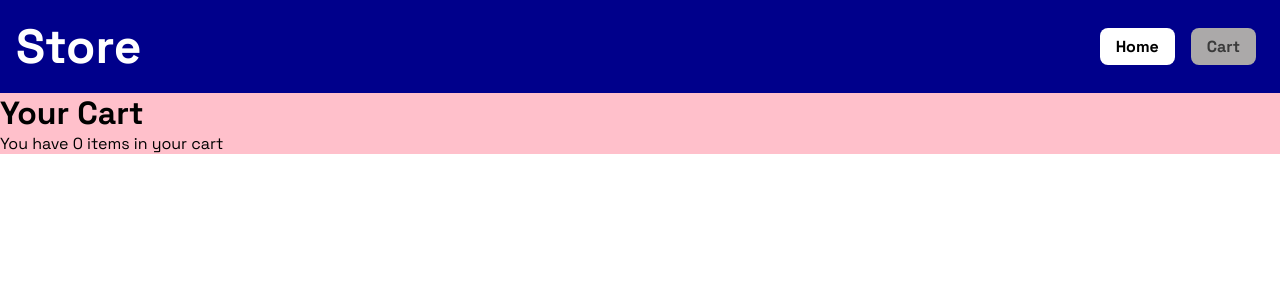
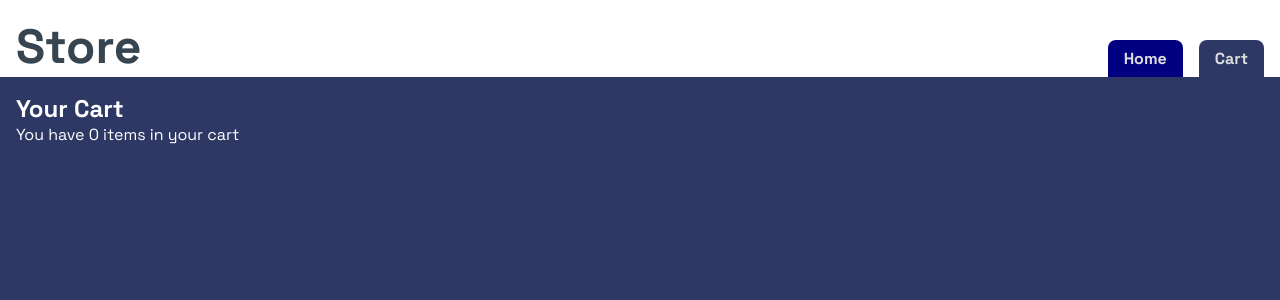
Before and after one commit to carisaelam/shopping-cart, a React (Vite) app: page /cart in a window 1280 px wide. Shown: the top 300 px of the page. Built offline with nearby package versions, Linux system fonts and the light colour scheme.

Commit message:
Update styling across site

```diff
--- a/src/App.module.css
+++ b/src/App.module.css
@@ -1,5 +1,5 @@
 .app__container {
-  background-color: pink;
+  background-color: #4A90E2;
   display: grid;
   place-content: center;
 }
--- a/src/components/CartCard/CartCard.jsx
+++ b/src/components/CartCard/CartCard.jsx
@@ -28,6 +28,7 @@ export default function CartCard({
       </div>
       <div className={style.button__container}>
         <button
+          className={style.remove__button}
           onClick={handleRemoveFromCart}
           data-testid="product__remove__from__cart"
         >
--- a/src/components/CartCard/CartCard.module.css
+++ b/src/components/CartCard/CartCard.module.css
@@ -42,3 +42,40 @@
   .button__container button:hover {
     cursor: pointer;
   }
+
+  .add__button {
+    padding: 0.5rem 1rem;
+    margin-bottom: 1rem;
+    border-radius: 0.5rem;
+    border: none;
+    background-color: rgb(12, 202, 12);
+    box-shadow: 0 0 5px grey;
+  }
+
+  .add__button:hover {
+    cursor: pointer;
+    background-color: hsl(120, 89%, 22%);
+    color: white;
+    box-shadow: 0 0 10px rgba(0, 0, 0, 0.3);
+    transform: translateY(-2px);
+    border-radius: 0.5rem;
+  }
+
+  .remove__button {
+    padding: 0.5rem 1rem;
+    margin-bottom: 1rem;
+    border-radius: 0.5rem;
+    border: none;
+    background-color: #ff4136;
+    box-shadow: 0 0 5px grey;
+    color: white;
+  }
+
+  .remove__button:hover {
+    cursor: pointer;
+    background-color: hsl(3, 100%, 41%);
+    box-shadow: 0 0 10px rgba(0, 0, 0, 0.3);
+    transform: translateY(-2px);
+    border-radius: 0.5rem;
+    color: white;
+  }
--- a/src/components/Navbar/Navbar.jsx
+++ b/src/components/Navbar/Navbar.jsx
@@ -17,7 +17,7 @@ export default function Navbar() {
           <li>
             <Link
               to="/"
-              className={`${style.navbar__links__button} ${location.pathname === '/' ? style.active : ''}`}
+              className={`${style.home__button} ${location.pathname === '/' ? style.active : ''}`}
             >
               Home
             </Link>
@@ -25,7 +25,7 @@ export default function Navbar() {
           <li>
             <Link
               to="/cart"
-              className={`${style.navbar__links__button} ${location.pathname === '/cart' ? style.active : ''}`}
+              className={`${style.cart__button} ${location.pathname === '/cart' ? style.active : ''}`}
             >
               Cart
               {itemsInCart.length > 0 && (
--- a/src/components/Navbar/Navbar.module.css
+++ b/src/components/Navbar/Navbar.module.css
@@ -1,15 +1,15 @@
 .navbar__container {
-  background-color: darkblue;
+  background-color: #ffffff;
   height: fit-content;
-  padding: 1rem;
+  padding: 1rem 1rem 0 1rem;
   display: flex;
   min-width: 100vw;
   justify-content: space-between;
-  align-items: center;
+  align-items: end;
 }
 
 .navbar__store {
-  color: white;
+  color: #36454f;
   background-color: inherit;
   font-size: 2rem;
 }
@@ -21,7 +21,6 @@
 .navbar__links__container ul {
   display: flex;
   gap: 1rem;
-  padding: 0.5rem;
 }
 
 .navbar__links__container > * {
@@ -29,18 +28,19 @@
 }
 
 .items__in__cart {
-  color: red;
+  color: orange;
   font-weight: bold;
-  font-size: .8rem;
-  margin-left: .3rem;
+  font-size: 0.8rem;
+  margin-left: 0.3rem;
 }
 
-.navbar__links__button {
+.home__button, .cart__button {
   padding: 0.5rem 1rem;
-  background-color: white;
-  color: black;
+  background-color: #000080;
+  color: rgb(222, 222, 222);
   border: none;
-  border-radius: 0.5rem;
+  border-top-right-radius: 0.5rem;
+  border-top-left-radius: 0.5rem;
   text-decoration: none;
   font-weight: bold;
   display: flex;
@@ -48,12 +48,18 @@
   align-items: center;
 }
 
-.navbar__links__button:hover {
-  cursor: pointer;
-  background-color: orange;
+.cart__button {
+  background-color: #2d3864;
 }
 
-.active {
-  background-color: rgb(171, 169, 169);
-  color: rgb(58, 58, 58);
+.home__button:hover,
+.cart__button:hover {
+  cursor: pointer;
+  transition: 0.2s;
+  color: white;
 }
+
+.home__button .active {
+  background-color: #000080;
+  color: rgb(181, 181, 181);
+}
--- a/src/components/ProductCard/ProductCard.module.css
+++ b/src/components/ProductCard/ProductCard.module.css
@@ -1,9 +1,9 @@
 .card__container {
   max-width: 20rem;
-  background-color: white;
+  background-color: #FFFFFF;
   border: none;
   border-radius: 1rem;
-  box-shadow: 0 0 5px grey;
+  box-shadow: 0 0 10px #36454F;
   display: flex;
   flex-direction: column;
   justify-content: space-between;
--- a/src/pages/Cart.jsx
+++ b/src/pages/Cart.jsx
@@ -1,15 +1,18 @@
 import { useCart } from '../context/CartContext';
 import CartCard from '../components/CartCard/CartCard';
+import style from './Cart.module.css';
 
 export default function Cart() {
   const { itemsInCart, removeFromCart } = useCart();
 
   return (
-    <div>
-      <h1>Your Cart</h1>
-      <p data-testid="cart__message">
-        You have {itemsInCart.length} items in your cart
-      </p>
+    <div className={style.cart__container}>
+      <div className={style.cart__heading__container}>
+        <h2>Your Cart</h2>
+        <p data-testid="cart__message">
+          You have {itemsInCart.length} items in your cart
+        </p>
+      </div>
       <div>
         {itemsInCart.map((item) => {
           return (
--- /dev/null
+++ b/src/pages/Cart.module.css
@@ -0,0 +1,10 @@
+.cart__container {
+  background-color: #2d3864;
+  min-height: 100vh;
+  color: #36454f;
+  padding: 1rem;
+}
+
+.cart__heading__container {
+  color: white;
+}
--- a/src/pages/Home.jsx
+++ b/src/pages/Home.jsx
@@ -19,7 +19,7 @@ export default function Home() {
 
   return (
     <div className={style.home__container}>
-      <h1>Welcome</h1>
+      <h2>Welcome</h2>
       <div
         data-testid="product__card__container"
         className={style.product__card__container}
--- a/src/pages/Home.module.css
+++ b/src/pages/Home.module.css
@@ -1,9 +1,15 @@
 .home__container {
-    background-color: yellow;
+  background-color: #000080;
+  min-height: 100vh;
+  padding: 1rem;
+}
 
+.home__container h2 {
+  color: white;
 }
 
 .product__card__container {
-    display: grid;
-    grid-template-columns: repeat(auto-fill, minmax(15rem, 1fr) ) ;
+  display: grid;
+  grid-template-columns: repeat(auto-fill, minmax(15rem, 1fr));
+  padding: 0;
 }
```
